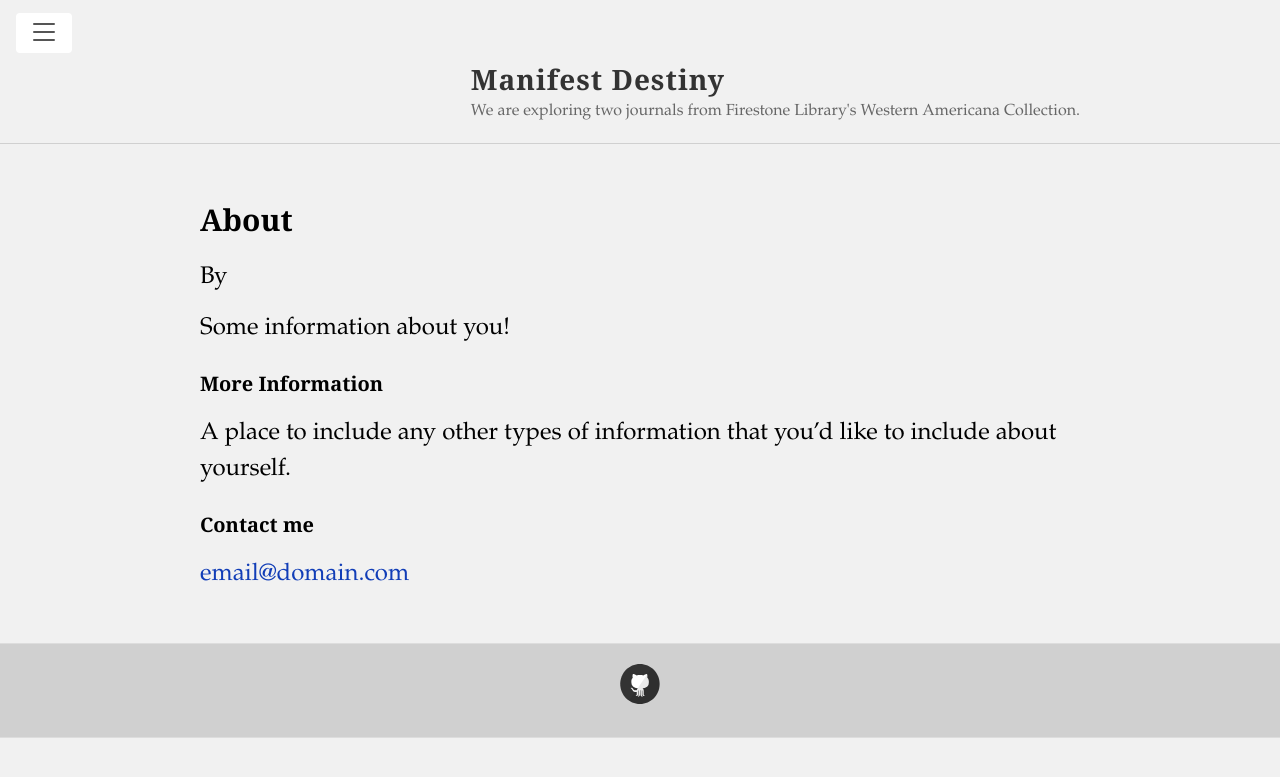
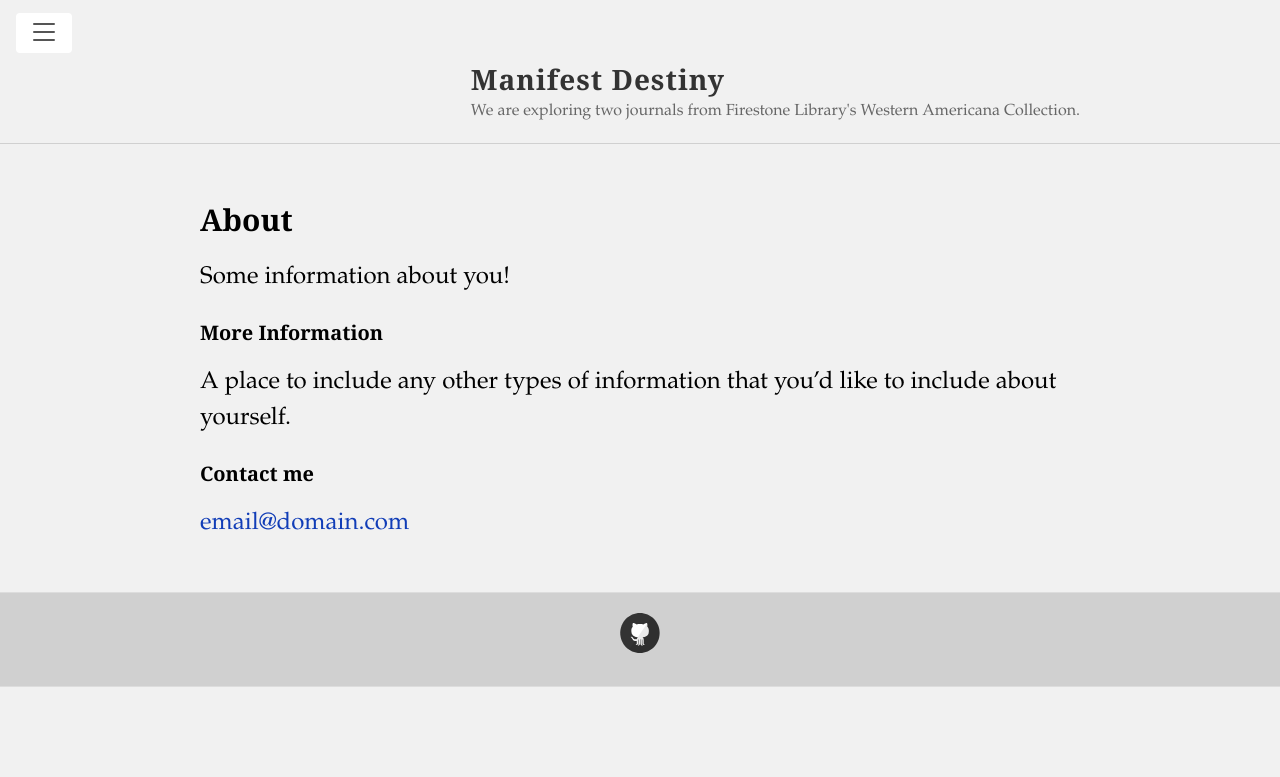
Before and after one commit to HUM-331-Princeton/manifest-destiny, a Jekyll site: the page built from about.md, in a window 1280 px wide. Shown: the top 777 px of the page. Built offline with Jekyll 4.4.1, drawn with Linux system fonts in a browser that asks for light colours.

Commit message:
Update page.html

```diff
--- a/_layouts/page.html
+++ b/_layouts/page.html
@@ -5,8 +5,8 @@ layout: default
 <article class="page">
 
   <h1>{{ page.title }}</h1>
-      <p class="post-meta"> By
-    {% if page.author %}<span itemprop="author" itemscope itemtype="http://schema.org/Person"><span itemprop="name">
+      <p class="post-meta">
+    {% if page.author %}By <span itemprop="author" itemscope itemtype="http://schema.org/Person"><span itemprop="name">
     {% for person in site.people %}
     {% if person.name == page.author %}
     <a href="{{ site.baseurl }}{{ person.url }}">{{ page.author }}</a>
```
